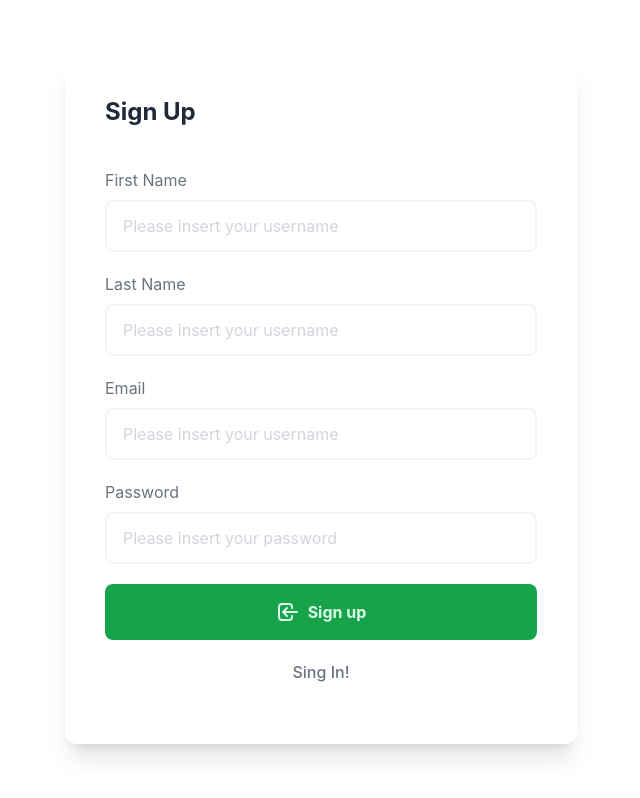
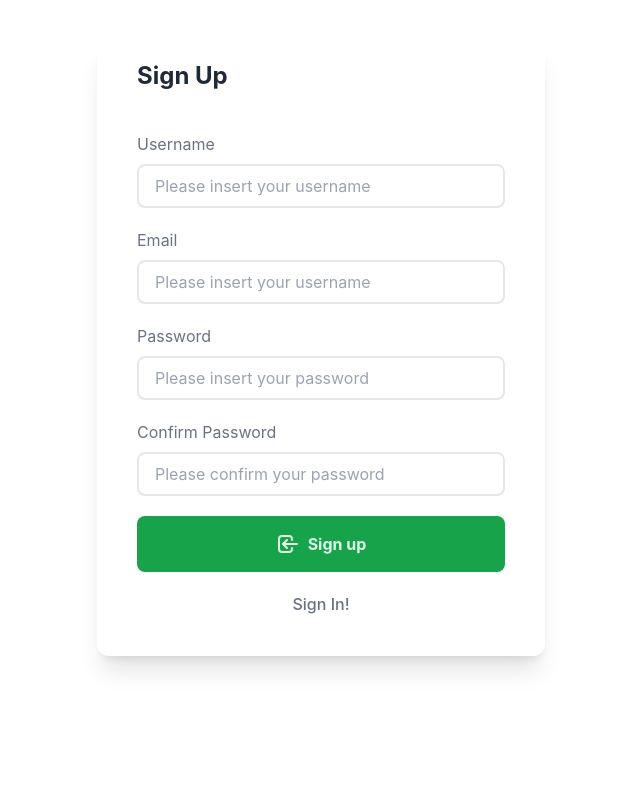
Before and after one commit to Darkpayne/react-starter, a React (Create React App) app: page /signup in a window 1280 px wide. Shown: the whole page, without its empty margins (319-959 px from the left). Built offline with nearby package versions, Linux system fonts and the light colour scheme.

Commit message:
made changes to formik validation

```diff
--- a/package.json
+++ b/package.json
@@ -14,6 +14,7 @@
     "react-redux": "^8.0.5",
     "react-router-dom": "^6.4.2",
     "react-scripts": "5.0.1",
+    "react-toastify": "^9.1.1",
     "web-vitals": "^2.1.4",
     "yup": "^0.32.11"
   },
--- a/src/app/notification.js
+++ b/src/app/notification.js
@@ -1,10 +1,11 @@
-import { toast } from 'react-toastify';
-import 'react-toastify/dist/ReactToastify.css';
+import { toast, ToastContainer } from "react-toastify";
+import "react-toastify/dist/ReactToastify.css";
 
 export const useToastify = () => {
-    const createToast=(toastConfigObj)=>{
-        const {msg,dataType} = toastConfigObj
-            dataType || toast.error(msg , {
+  const createToast = (toastConfigObj) => {
+    const { msg, dataType } = toastConfigObj;
+    dataType ||
+      toast.error(msg, {
         position: "top-right",
         autoClose: 5000,
         hideProgressBar: true,
@@ -14,7 +15,8 @@
         progress: undefined,
       });
 
-            dataType && toast.success(msg , {
+    dataType &&
+      toast.success(msg, {
         position: "top-right",
         autoClose: 5000,
         hideProgressBar: true,
@@ -23,8 +25,11 @@
         draggable: true,
         progress: undefined,
       });
-    }
-    const notification = () =>{
+  };
+  return { createToast };
+};
+
+export const Notification = () => {
   return (
     <ToastContainer
       position="top-right"
@@ -37,7 +42,5 @@
       draggable
       pauseOnHover
     />
-      )
-    }
-  return {createToast, notification}
-}
+  );
+};
--- a/src/pages/Signup.js
+++ b/src/pages/Signup.js
@@ -1,76 +1,133 @@
-import React from 'react'
-import { Link } from 'react-router-dom'
-import { useFormik } from 'formik';
+import React from "react";
+import { Link } from "react-router-dom";
+import { useFormik } from "formik";
+import { basicSchema } from "../validation/YupValidation";
+import { useToastify, Notification } from "../app/notification";
 
 const Signup = () => {
-  const formik = useFormik({
+  const { createToast } = useToastify();
+  const onSubmit = (values, actions) => {
+    createToast({ msg: "success", dataType: true });
+    console.log(actions);
+    actions.resetForm();
+    alert(JSON.stringify(values, null, 2));
+  };
+  const { handleBlur, handleChange, handleSubmit, values, touched, errors } =
+    useFormik({
       initialValues: {
-      firstName: '',
-      lastName: '',
-      email: '',
-      password: '',
+        username: "",
+        email: "",
+        password: "",
+        confirmPassword: "",
       },
-    onSubmit: values => {
-      alert(JSON.stringify(values, null, 2));
-    },
+      validationSchema: basicSchema,
+      onSubmit,
     });
+
+  console.log(errors);
   return (
-    <div className="mx-auto h-screen container flex justify-center items-center">
-          <div className="bg-white p-10 flex max-w-lg flex-col w-full shadow-xl rounded-xl">
+    <div className="mx-auto container flex justify-center items-center">
+      <div className="bg-white px-10 py-5 my-10 flex max-w-md flex-col w-full shadow-xl rounded-xl">
         <h2 className="text-2xl font-bold text-gray-800 text-left mb-5">
           Sign Up
         </h2>
-            <form  onSubmit={formik.handleSubmit}>
+        <form onSubmit={handleSubmit}>
           <div id="input" className="flex flex-col w-full my-5">
-                <label for="firstName" className="text-gray-500 mb-2"
-                  >First Name</label
+            <label
+              htmlFor="username"
+              className="text-gray-500 flex justify-between items-center mb-2"
             >
+              <span>Username</span>
+              {errors.username && touched.username && (
+                <p className="text-red-500 text-xs mx-2 mt-1 font-semibold">
+                  {errors.username}
+                </p>
+              )}
+            </label>
             <input
               type="text"
-                  id="firstName"
+              id="username"
               placeholder="Please insert your username"
-                  className="appearance-none border-2 border-gray-100 rounded-lg px-4 py-3 placeholder-gray-300 focus:outline-none focus:ring-2 focus:ring-green-600 focus:shadow-lg"
-                  onChange={formik.handleChange}
-                  value={formik.values.firstName}
+              className={`appearance-none border-2 bg-transparent rounded-lg px-4 py-2 placeholder-gray-400 outline-none  ${
+                errors.username && touched.username ? "border-red-500" : ""
+              } focus:shadow-lg`}
+              onChange={handleChange}
+              value={values.username}
+              onBlur={handleBlur}
             />
           </div>
           <div id="input" className="flex flex-col w-full my-5">
-                <label for="lastName" className="text-gray-500 mb-2"
-                  >Last Name</label
+            <label
+              htmlFor="email"
+              className="text-gray-500 flex justify-between items-center mb-2"
             >
-                <input
-                  type="text"
-                  id="lastName"
-                  placeholder="Please insert your username"
-                  className="appearance-none border-2 border-gray-100 rounded-lg px-4 py-3 placeholder-gray-300 focus:outline-none focus:ring-2 focus:ring-green-600 focus:shadow-lg"
-                  onChange={formik.handleChange}
-                  value={formik.values.lastName}
-                />
-              </div>
-              <div id="input" className="flex flex-col w-full my-5">
-                <label for="email" className="text-gray-500 mb-2"
-                  >Email</label
-                >
+              <span>Email</span>
+              {errors.email && touched.email && (
+                <p className="text-red-500 text-xs mx-2 mt-1 font-semibold">
+                  {errors.email}
+                </p>
+              )}
+            </label>
             <input
               type="email"
               id="email"
               placeholder="Please insert your username"
-                  className="appearance-none border-2 border-gray-100 rounded-lg px-4 py-3 placeholder-gray-300 focus:outline-none focus:ring-2 focus:ring-green-600 focus:shadow-lg"
-                  onChange={formik.handleChange}
-                  value={formik.values.email}
+              className={` border-2 bg-transparent rounded-lg px-4 py-2 placeholder-gray-400  outline-none ${
+                errors.email && touched.email ? "border-red-500" : ""
+              } focus:shadow-lg`}
+              onChange={handleChange}
+              value={values.email}
+              onBlur={handleBlur}
             />
           </div>
           <div id="input" className="flex flex-col w-full my-5">
-                <label for="password" className="text-gray-500 mb-2"
-                  >Password</label
+            <label
+              htmlFor="password"
+              className="text-gray-500 flex justify-between items-center mb-2"
             >
+              <span> Password</span>
+              {errors.password && touched.password && (
+                <p className="text-red-500 text-xs mx-2 mt-1 font-semibold">
+                  {errors.password}
+                </p>
+              )}
+            </label>
             <input
               type="password"
               id="password"
               placeholder="Please insert your password"
-                  className="appearance-none border-2 border-gray-100 rounded-lg px-4 py-3 placeholder-gray-300 focus:outline-none focus:ring-2 focus:ring-green-600 focus:shadow-lg"
-                  onChange={formik.handleChange}
-                  value={formik.values.password}
+              className={`appearance-none border-2 bg-transparent rounded-lg px-4 py-2 placeholder-gray-400 outline-none  ${
+                errors.password && touched.password ? "border-red-500" : ""
+              } focus:shadow-lg`}
+              onChange={handleChange}
+              value={values.password}
+              onBlur={handleBlur}
+            />
+          </div>
+          <div id="input" className="flex flex-col w-full my-5">
+            <label
+              htmlFor="confirmPassword"
+              className="text-gray-500 flex justify-between items-center mb-2"
+            >
+              <span> Confirm Password</span>
+              {errors.confirmPassword && touched.confirmPassword && (
+                <p className="text-red-500 text-xs mx-2 mt-1 font-semibold">
+                  {errors.confirmPassword}
+                </p>
+              )}
+            </label>
+            <input
+              type="password"
+              id="confirmPassword"
+              placeholder="Please confirm your password"
+              className={`appearance-none border-2 bg-transparent rounded-lg px-4 py-2 placeholder-gray-400 outline-none  ${
+                errors.confirmPassword && touched.confirmPassword
+                  ? "border-red-500"
+                  : ""
+              } focus:shadow-lg`}
+              onChange={handleChange}
+              value={values.confirmPassword}
+              onBlur={handleBlur}
             />
           </div>
           <div id="button" className="flex flex-col w-full my-5">
@@ -88,9 +145,9 @@
                     xmlns="http://www.w3.org/2000/svg"
                   >
                     <path
-                          stroke-linecap="round"
-                          stroke-linejoin="round"
-                          stroke-width="2"
+                      strokeLinecap="round"
+                      strokeLinejoin="round"
+                      strokeWidth="2"
                       d="M11 16l-4-4m0 0l4-4m-4 4h14m-5 4v1a3 3 0 01-3 3H6a3 3 0 01-3-3V7a3 3 0 013-3h7a3 3 0 013 3v1"
                     ></path>
                   </svg>
@@ -99,17 +156,19 @@
               </div>
             </button>
             <div className="flex justify-evenly mt-5">
-
               <Link
-                    to="/signup"
+                to="/signin"
                 className="w-full text-center font-medium text-gray-500"
-                    >Sing In!</Link>
+              >
+                Sign In!
+              </Link>
             </div>
           </div>
         </form>
       </div>
+      <Notification />
     </div>
-  )
-}
+  );
+};
 
-export default Signup
+export default Signup;
--- /dev/null
+++ b/src/validation/YupValidation.js
@@ -0,0 +1,21 @@
+import * as yup from "yup";
+
+const passwordRules = /^(?=.*\d)(?=.*[a-zA-Z])(?=.*[A-Z])(?=.*[a-zA-Z]).{5,}$/;
+// At least 5 characters,
+// must contain at least 1 uppercase letter,
+// must contain at least 1 lowercase letter,
+// and 1 number
+
+export const basicSchema = yup.object().shape({
+  username: yup.string().required("Required"),
+  email: yup.string().email("Please enter valid email").required("Required"),
+  password: yup
+    .string()
+    .min(5)
+    .matches(passwordRules, { message: "please create a stronger password!" })
+    .required("Required"),
+  confirmPassword: yup
+    .string()
+    .oneOf([yup.ref("password"), null], "Password must match")
+    .required("Required"),
+});
```
Also changed, not shown: 1 other file (tests, documents, lock files or other folders). Lines whose indentation alone changed are shown as unchanged.
